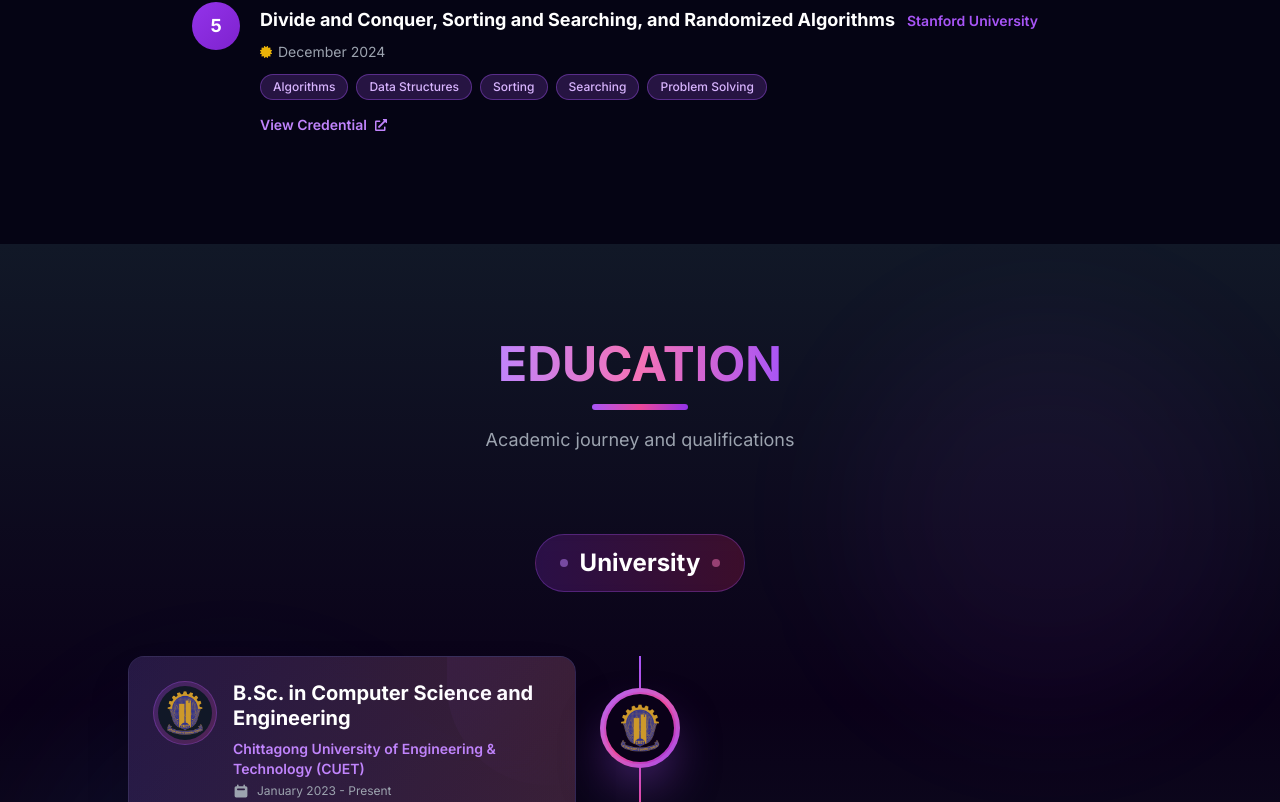
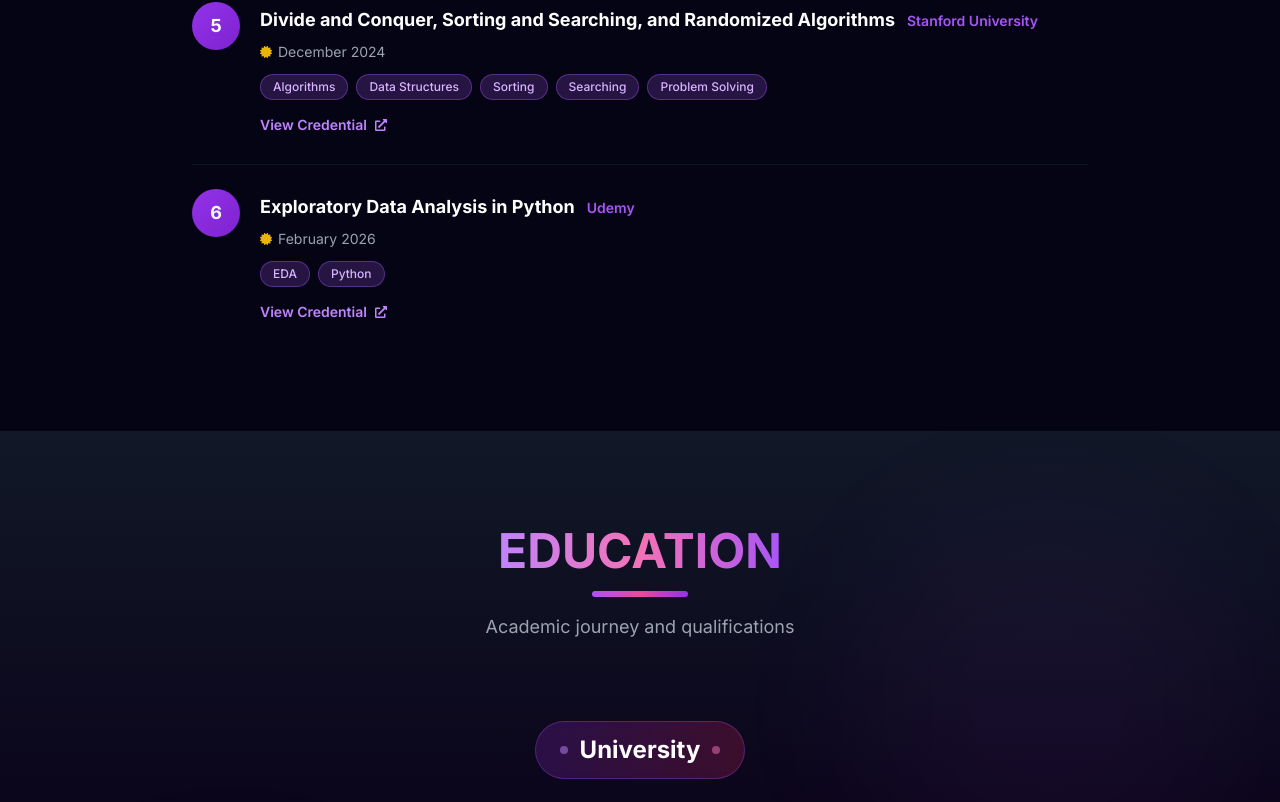
Before and after one commit to ashraf1600/My-Portfolio, a React (Vite) app: page / in a window 1280 px wide. Shown: the part 6588-7390 px from the top of the page. Built offline with nearby package versions, Linux system fonts and the light colour scheme.

Commit message:
EDA certificate added

```diff
--- a/src/constants.js
+++ b/src/constants.js
@@ -328,4 +328,19 @@ export const certifications = [
     description: "Stanford University course on fundamental computer science algorithms including divide and conquer strategies, sorting algorithms, and randomized algorithms",
     skills: ["Algorithms", "Data Structures", "Sorting", "Searching", "Problem Solving"],
   },
+   {
+    id: 5,
+    title: "Exploratory Data Analysis in Python",
+    name: "Exploratory Data Analysis in Python",
+    issuer: "Gianluca Malato",
+    organization: "Udemy",
+    logo: cppLogo,
+    date: "February 2026",
+    expiryDate: null,
+    credentialId: "M5SWX0PJJFIY",
+    credentialURL: "https://gale.udemy.com/certificate/UC-f84f7912-d28b-428a-a774-147226448486/",
+    credentialUrl: "https://gale.udemy.com/certificate/UC-f84f7912-d28b-428a-a774-147226448486/",
+    description: "",
+    skills: ["EDA", "Python"],
+  },
 ];
```
